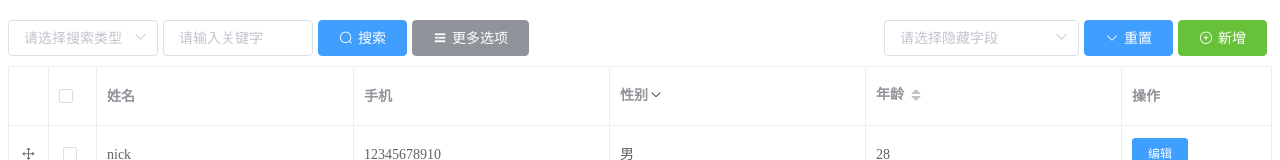
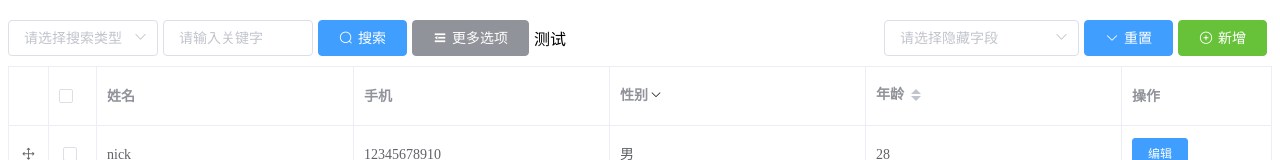
Before and after one commit to Nick742037091/simple-element, a Vue app: page / in a window 1280 px wide. Shown: the top 160 px of the page. Built offline with nearby package versions, Linux system fonts and the light colour scheme.

Commit message:
improvement: 优化搜索栏中间插槽的样式

```diff
--- a/examples/App.vue
+++ b/examples/App.vue
@@ -25,7 +25,7 @@
       @onAdd="showDialog = true"
       @onMoreSubmit="getList"
     >
-      <div slot="more-options">测试</div>
+      <div slot="search-middle">测试</div>
       <template slot="table-custom" slot-scope="{row,colKey}">
         <div v-if="colKey === 'operation'">
           <el-button type="primary" size="small">编辑</el-button>
--- a/packages/com-table/index.vue
+++ b/packages/com-table/index.vue
@@ -42,7 +42,10 @@
           @click="showMore = !showMore"
         >更多选项</el-button>
       </div>
-      <slot name="search-middle" />
+      <div class="middle-block">
+        <slot name="search-middle" />
+      </div>
+
       <div class="right-block">
         <el-select
           v-if="showHide"
@@ -530,12 +533,12 @@ export default {
 @import '@/assets/css/flex.scss';
 .search-bar {
   @include flex-row;
-  @include justify-between;
+  @include align-center;
   @include flex-wrap;
+  padding-bottom: 10px;
   .left-block {
     @include flex-row;
     @include align-center;
-    padding-bottom: 10px;
 
     .search-key,
     .search-input {
@@ -548,10 +551,13 @@ export default {
     }
   }
 
+  .middle-block {
+    @include flex-main;
+  }
+
   .right-block {
     @include flex-row;
     @include align-center;
-    padding-bottom: 10px;
     .hidden-select,
     .hidden-reset,
     .add-btn {
```
